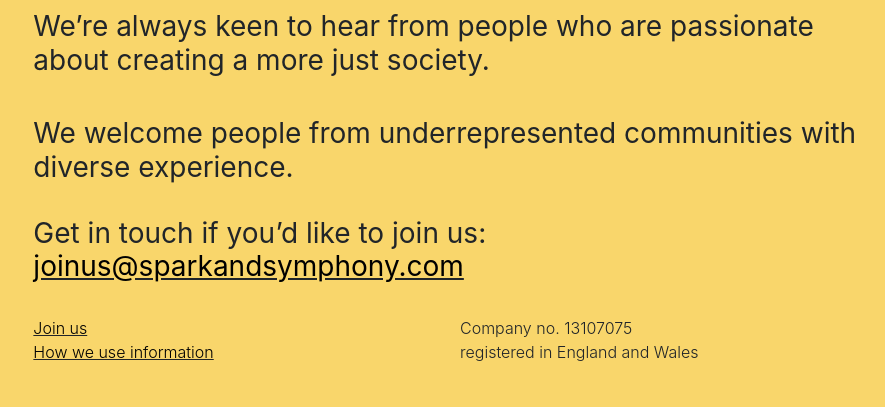
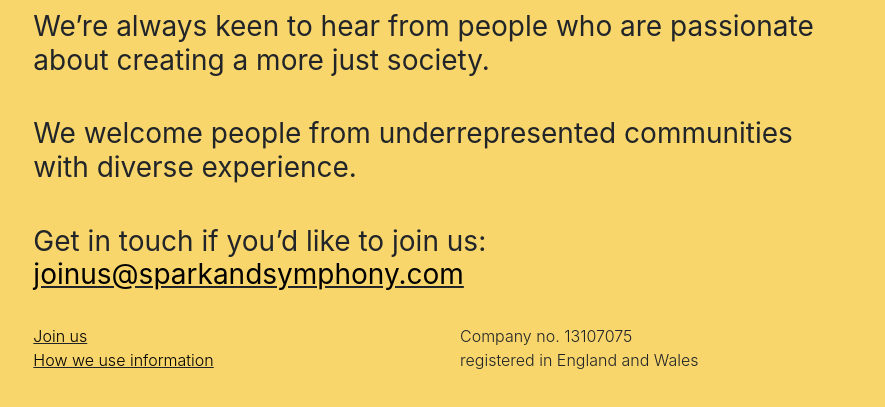
Before and after one commit to afsa-akbar/sparkandsymphony, a website: page join-us.html in a window 1280 px wide. Shown: the part 137-544 px from the top of the page, without its empty margins (195-1080 px from the left). Drawn offline with Linux system fonts and the light colour scheme.

Commit message:
update content

```diff
--- a/join-us.html
+++ b/join-us.html
@@ -53,7 +53,8 @@
               <h1 class="mt-5 font-weight-bold display-4"><a href="https://www.sparkandsymphony.com" style="color:#000000">Spark + Symphony</a></h1><br>
                 <h3 class="font-weight-normal"><p>We’re always keen to hear from people who are passionate <br>
                   about creating a more just society.</h3></p><br>
-                <h3 class="font-weight-normal">We welcome people from underrepresented communities with diverse experience.</h3><br>
+                <h3 class="font-weight-normal"><p>We welcome people from underrepresented communities<br>
+                   with diverse experience.</h3></p><br>
                 <h3 class="font-weight-normal">Get in touch if you’d like to join us:<br>
                 <u><a href="mailto:joinus@sparkandsymphony.com" style="color:#000000">joinus@sparkandsymphony.com</a></u></h3>
                 <br>
```
